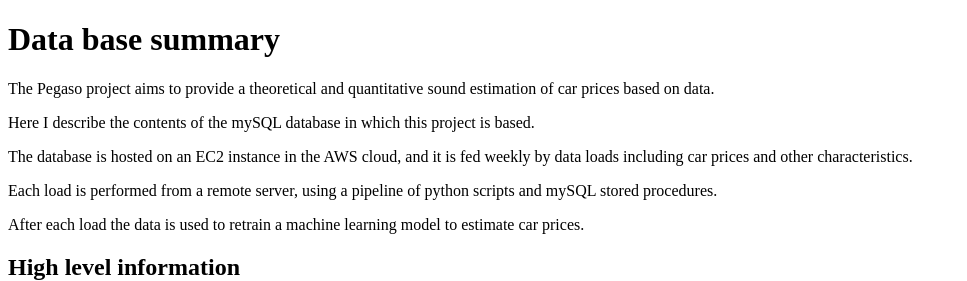
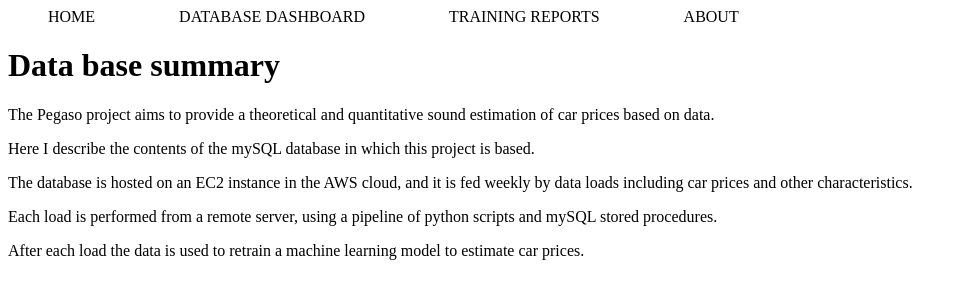
Before and after one commit to peferso/pegaso-website, a Django app: template src/pegaso_website/templates/template_1.html in a window 1280 px wide. Shown: the top 281 px of the page, without its empty margins (0-967 px from the left). Run offline with Django 3.2, Linux system fonts and the light colour scheme; the template is opened without the code that fills it, so the values that code supplies are empty.

Commit message:
development

```diff
--- /dev/null
+++ b/src/pegaso_website/templates/above/navbar.html
@@ -0,0 +1,29 @@
+<html>
+
+<style>
+
+    #barone{
+        margin: 0;
+        padding: 0;
+        list-style: none;
+        text-transform: uppercase;
+    }
+
+    #barone li{
+        display: inline;
+        margin: 0px 40px;
+    }
+
+</style>
+
+    <body>
+        <ul id="barone">
+
+            <li>Home</li>
+            <li>Database dashboard</li>
+            <li>Training reports</li>
+            <li>About</li>
+
+        </ul>
+    </body>
+</html>
--- a/src/pegaso_website/templates/template_1.html
+++ b/src/pegaso_website/templates/template_1.html
@@ -5,6 +5,9 @@
     <title>pegaso | A fullstack data science project</title>
 </head>
 <body>
+
+{% include "above/navbar.html" %}
+
 <h1>Data base summary</h1>
 <p>
     The Pegaso project aims to provide a theoretical and quantitative sound estimation of car prices based on data.
```
Also changed, not shown: src/pegaso_website/templates/base.html (added, +17 -0 lines), src/pegaso_website/views.py (+2 -17 lines), 1 other file.
